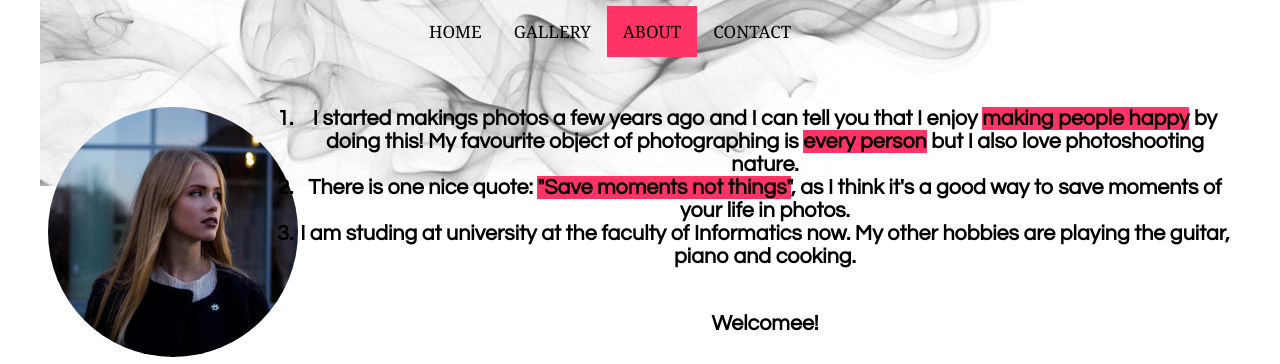
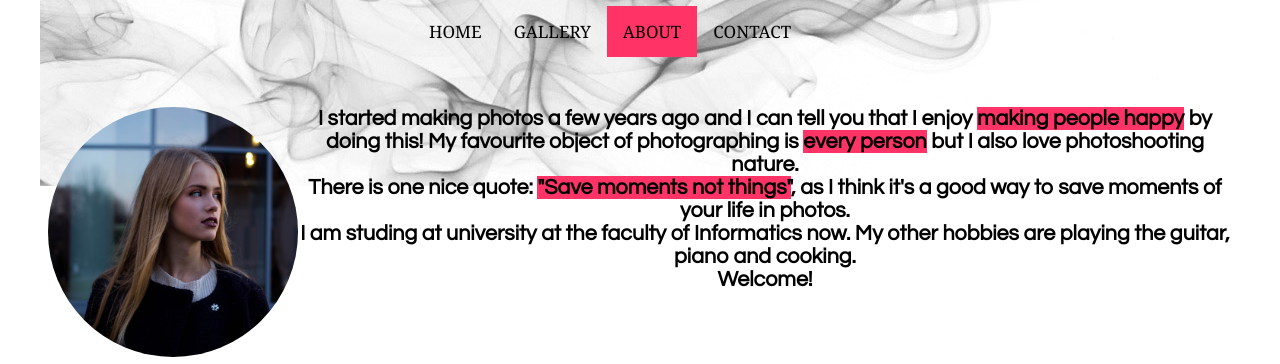
Before and after one commit to ksenyaklakovych/page, a plain HTML site: page about.html in a window 1280 px wide. Shown: the part 664-1028 px from the top of the page. Drawn offline with nearby package versions, Linux system fonts and the light colour scheme.

Commit message:
added smth

```diff
--- a/about.css
+++ b/about.css
@@ -59,9 +59,6 @@ hr {
     border-style: inset;
     border-width: 1px;
 }
-mark{
-    background-color:  #f36;
-}
 body{
     height: 600px;
     min-width: 320px;
@@ -78,12 +75,6 @@ body{
 #photo{
     float:left;
 }
-/*#bigphoto img{
-    padding-left: 10px;
-    padding-right: 10px;
-    padding-top: 40px;
-    float:right;
-}*/
 header, footer{
     width:98%;
     float: left;
--- a/about.html
+++ b/about.html
@@ -36,15 +36,12 @@
             <img src="images/circle.png" alt="girl" style="border-radius:75%; width:250px;height:250px;">
             </section>
             <section id="text">
-            <h6><ol>
-                <li>I started makings photos a few years ago and I can tell you that I enjoy <mark style="background-color:#f36">making people happy</mark> by doing this!
+            <h6>I started making photos a few years ago and I can tell you that I enjoy <mark style="background-color:#f36">making people happy</mark> by doing this!
             My favourite object of photographing is <mark  style="background-color:#f36">every person</mark> but I also love photoshooting nature.
-            </li>
-            <li>There is one nice quote: <mark  style="background-color:#f36">"Save moments not things"</mark>, as I think it's a good way to save moments of your life in photos.
-            </li>
-            <li>I am studing at university at the faculty of Informatics now.
-            My other hobbies are playing the guitar, piano and cooking.</li></ol>
-            <br>Welcomee!</h6>
+            <br>There is one nice quote: <mark  style="background-color:#f36">"Save moments not things"</mark>, as I think it's a good way to save moments of your life in photos.
+            <br>I am studing at university at the faculty of Informatics now.
+            My other hobbies are playing the guitar, piano and cooking.<br>
+            Welcome!</h6>
             </section>
         </div>
            <!-- <section id="bigphoto">
--- a/contact.css
+++ b/contact.css
@@ -63,8 +63,6 @@ hr {
 body{
     font-size: 1.5em;
     font-family: Georgia;
-    background-image: url(images/bac.png);
-    background-repeat: no-repeat;
 }
 .social{
     padding: 5px;
--- a/styles.css
+++ b/styles.css
@@ -69,7 +69,6 @@ body{
     text-align: center;
     background-image: url(images/bac.png);
     background-repeat: no-repeat;
-
 }
 
 header, footer{
@@ -131,8 +130,3 @@ a:hover {
     background-color: transparent;
     text-decoration: underline;
 }
-a:active {
-    color:   #f36;
-    background-color: transparent;
-    text-decoration: underline;
-}
```
